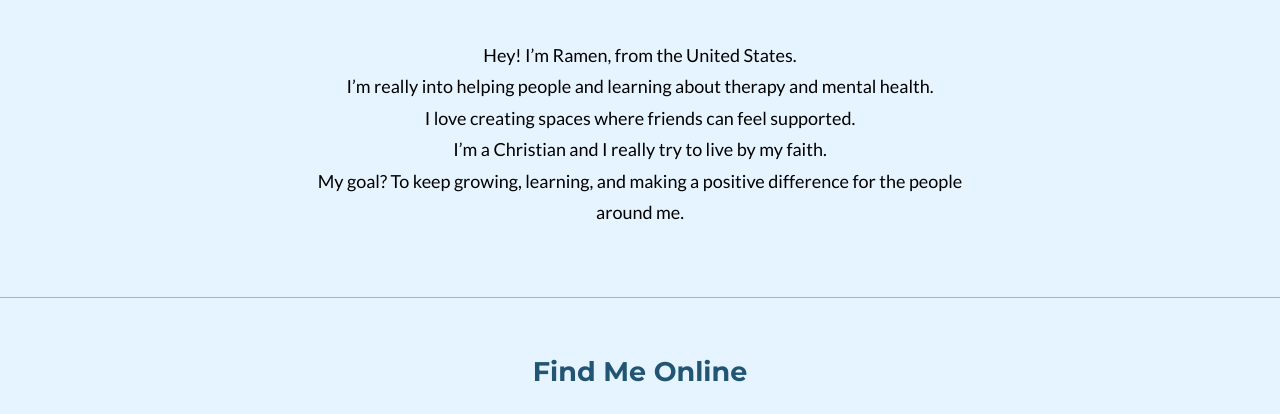
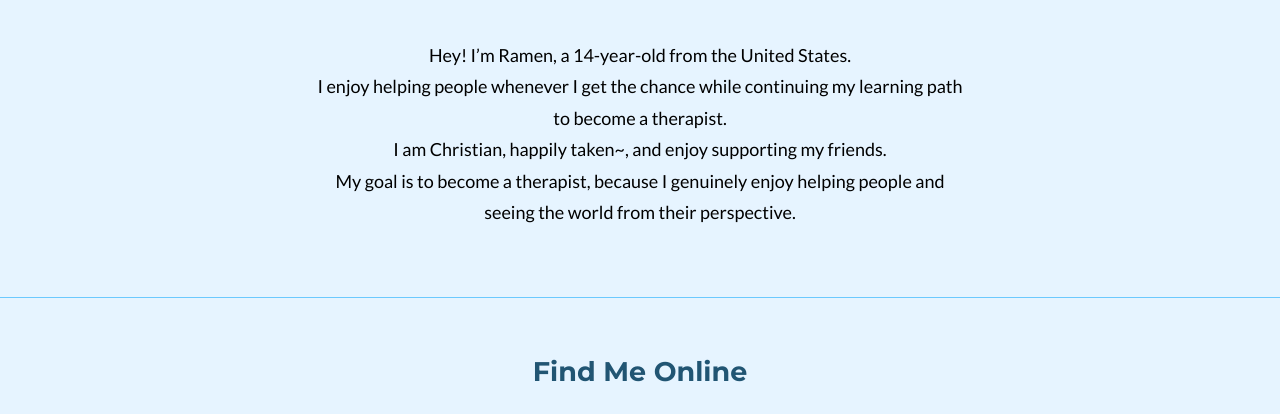
Before and after one commit to Ramen361/ramensupportpage, a plain HTML site: page index.html in a window 1280 px wide. Shown: the part 616-1030 px from the top of the page. Drawn offline with Linux system fonts and the light colour scheme.

Commit message:
changed about me

```diff
--- a/index.html
+++ b/index.html
@@ -36,11 +36,10 @@
         <img src="https://cdn.discordapp.com/avatars/1133499807399419924/75637c7953a066218062402710244bc9.png"
              alt="Ramen's Avatar">
         <p>
-            Hey! I’m Ramen, from the United States.<br>
-            I’m really into helping people and learning about therapy and mental health.<br>
-            I love creating spaces where friends can feel supported.<br>
-            I’m a Christian and I really try to live by my faith.<br>
-            My goal? To keep growing, learning, and making a positive difference for the people around me.
+           Hey! I’m Ramen, a 14-year-old from the United States. <br>
+I enjoy helping people whenever I get the chance while continuing my learning path to become a therapist.<br>
+I am Christian, happily taken~, and enjoy supporting my friends.<br>
+My goal is to become a therapist, because I genuinely enjoy helping people and seeing the world from their perspective.<br>
         </p>
     </section>
 
```
